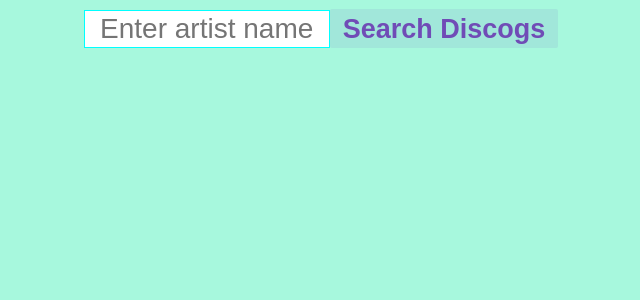
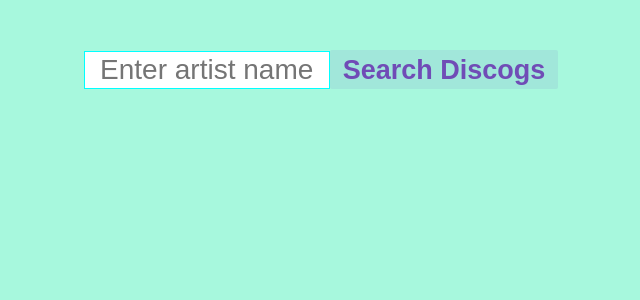
Before and after one commit to alightsleeper/rrt-discognito, a React (Create React App) app: page / in a window 1280 px wide. Shown: the top 300 px of the page, without its empty margins (319-959 px from the left). Built offline with nearby package versions, Linux system fonts and the light colour scheme.

Commit message:
Display artist releases

```diff
--- a/src/features/artist/Artist.tsx
+++ b/src/features/artist/Artist.tsx
@@ -1,15 +1,43 @@
-import React from 'react'
+import React, { useEffect, useState } from 'react'
 import { useSelector } from 'react-redux'
 import { selectArtist } from '../search/searchSlice'
+import { ArtistRelease } from '../../app/types';
 
 export const Artist = () => {
+    const artist = useSelector(selectArtist);
+    const [releases, setReleases] = useState<ArtistRelease[]>([]);
+    const [releasesLoading, setReleasesLoading] = useState<boolean>(false);
 
-    const artist = useSelector(selectArtist)
+    useEffect(() => {
+        setReleases([]);
+        if(artist.releases_url) {
+            setReleasesLoading(true)
+            fetch(artist.releases_url)
+            .then(response => response.json())
+            .then(data => data.releases.filter((r: ArtistRelease) => r.type === "master"))
+            .then(filtered => filtered.sort((a: ArtistRelease, b: ArtistRelease) => { return a.stats.community.in_wantlist - b.stats.community.in_wantlist}))
+            .then(sorted => setReleases(sorted))
+            .finally(() => setReleasesLoading(false))
+        };
+    }, [artist])
+
+    const artistReleases = releases.map((release: ArtistRelease, index: number) => {
+        return (
+            <div key={index}>
+                <h3>{release.title} {release.year && `(${release.year})`}</h3>
+                <p><strong>In Wantlist: </strong>{release.stats.community.in_wantlist}</p>
+                <hr/>
+            </div>
+        );
+    });
 
     return (
-        <div>
+        <div className="content">
             <h1 className="center">{artist.name}</h1>
             <p>{artist.profile}</p>
+            <p className="center">{releasesLoading && "Loading..."}</p>
+            <h2 className="center">{releases.length > 0 && "Releases"}</h2>
+            {artistReleases}
         </div>
     )
 }
--- a/src/features/search/Search.tsx
+++ b/src/features/search/Search.tsx
@@ -1,4 +1,4 @@
-import React, { useState }from 'react';
+import React, { useState } from 'react';
 import { useDispatch } from 'react-redux';
 import { setArtist } from './searchSlice';
 import { SearchResult } from '../../app/types';
@@ -34,7 +34,7 @@
 
     const resultsList = results.map( (result: SearchResult, index: number) => {
         return (
-            <div key={index}>
+            <div className="content" key={index}>
                 {result.thumb && <img src={result.thumb} alt="thumb"/>}
                 <button className="button btnArtist" onClick={() => getArtist(result.resource_url)}>{result.title}</button>
                 <hr/>
@@ -54,7 +54,7 @@
     };
 
     return (
-        <>
+        <div className="content">
             <form className="center" onSubmit={handleSubmit}>
                 <input
                     className="textbox"
@@ -67,11 +67,11 @@
                 />
                 <button data-testid="searchBtn" className="button" type="submit">Search {AUTH_STR}</button>
             </form>
-            <div className="content">
+            <div className="message">
                 <p className="center">{error}</p>
-                {isLoading &&  <h3 className="center">Loading...</h3>}
-                {resultsList}
+                <p className="center">{isLoading && "Loading..."}</p>
             </div>
-        </>
+            {resultsList}
+        </div>
     );
 };
--- a/src/index.css
+++ b/src/index.css
@@ -43,12 +43,13 @@
 }
 
 .container {
-  width: 55%;
-  margin: 0 auto;
+  width: 60%;
+  margin: 20px auto;
+  padding: 20px 0;
 }
 
 .content {
-  padding: 20px 0;
+  padding: 10px;
 }
 
 img {
@@ -58,6 +59,10 @@
   width: 100px;
 }
 
+.message {
+  padding: 10px;
+}
+
 .textbox {
   font-size: 28px;
   padding: 2px;
@@ -65,5 +70,4 @@
   text-align: center;
   outline: none;
   border: 1px solid aqua;
-  margin-top: 10px;
 }
```
Also changed, not shown: src/app/types.ts (+17 -0 lines), 1 other file (tests, documents, lock files or other folders).
